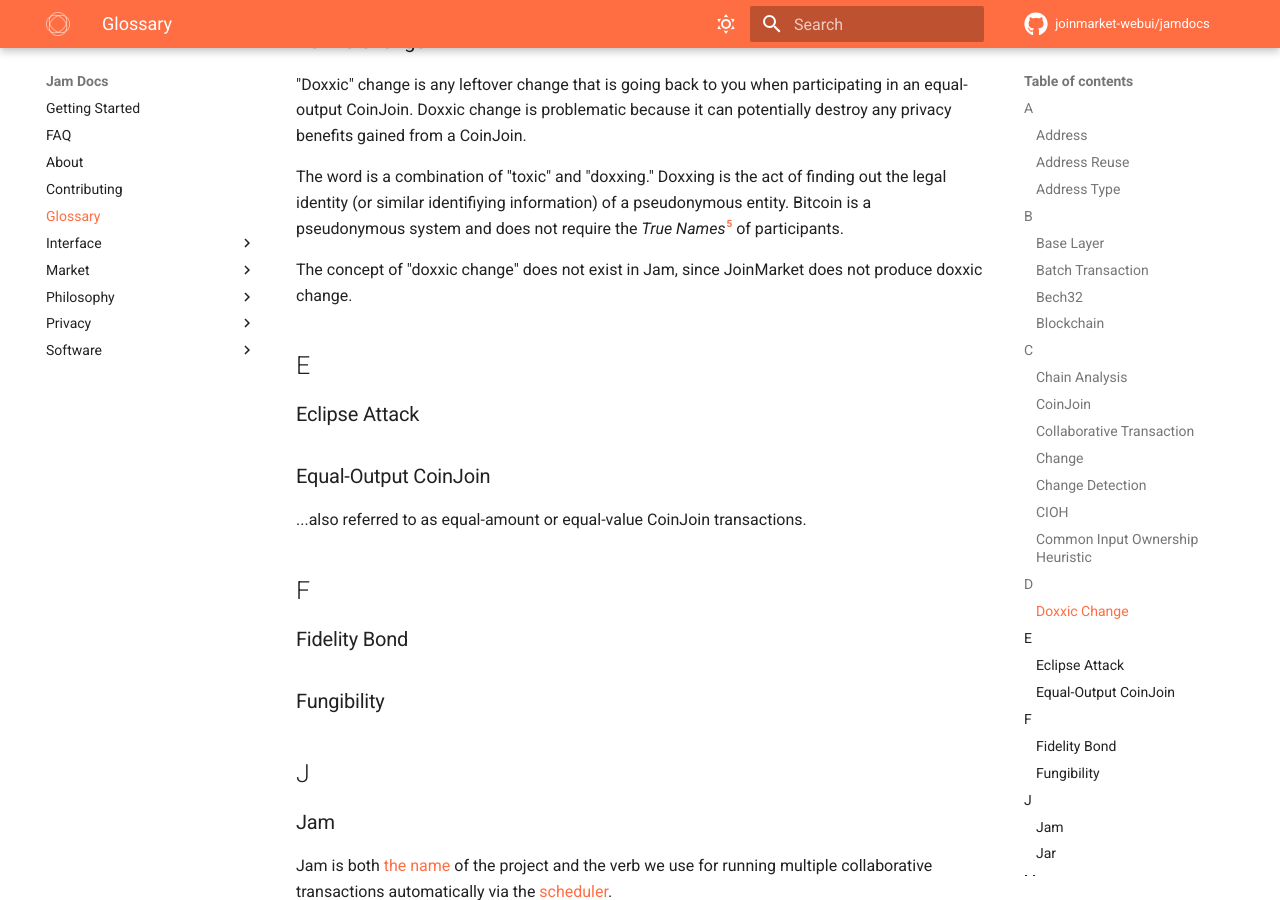
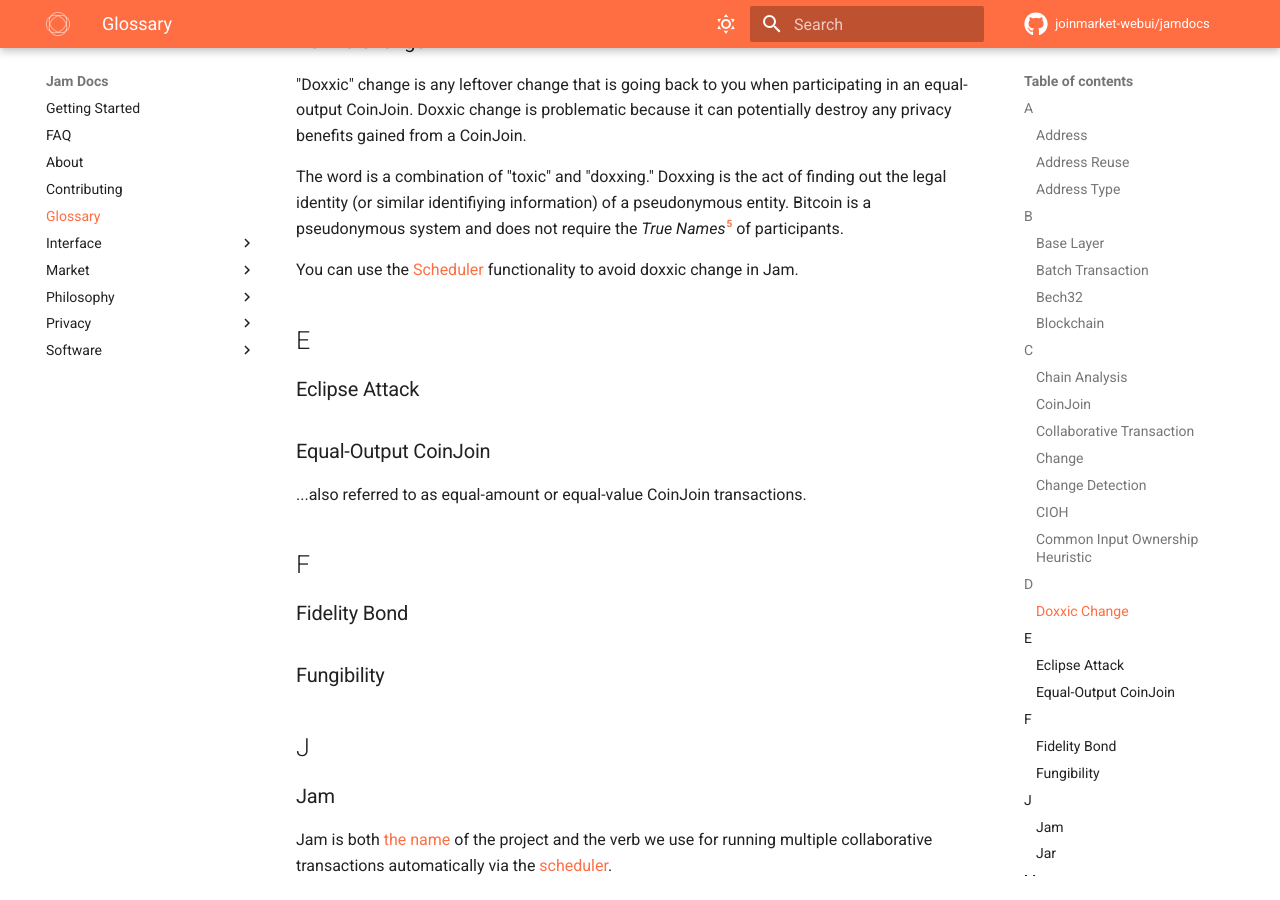
Before and after one commit to joinmarket-webui/jamdocs, an MkDocs documentation site: the page built from docs/glossary.md, in a window 1280 px wide and 900 px high, scrolled down 3100 px. Built offline with MkDocs 1.6.1 and Material for MkDocs 9.7.7, drawn with Linux system fonts in a browser that asks for light colours; nearby versions of some CDN libraries; comment, search, counter and statistics services are not loaded.

Commit message:
docs(glossary): re-word doxxic change
Fixes #3

```diff
--- a/docs/glossary.md
+++ b/docs/glossary.md
@@ -184,8 +184,8 @@ Names*[^true-names] of participants.
 
 [^true-names]: Vernor Vinge, 1981, [True Names](https://bitcoin-resources.com/books/true-names)
 
-The concept of "doxxic change" does not exist in Jam, since JoinMarket does not
-produce doxxic change.
+You can use the [Scheduler](/interface/02-jam) functionality to avoid doxxic
+change in Jam.
 
 ## E
 ### Eclipse Attack
```
